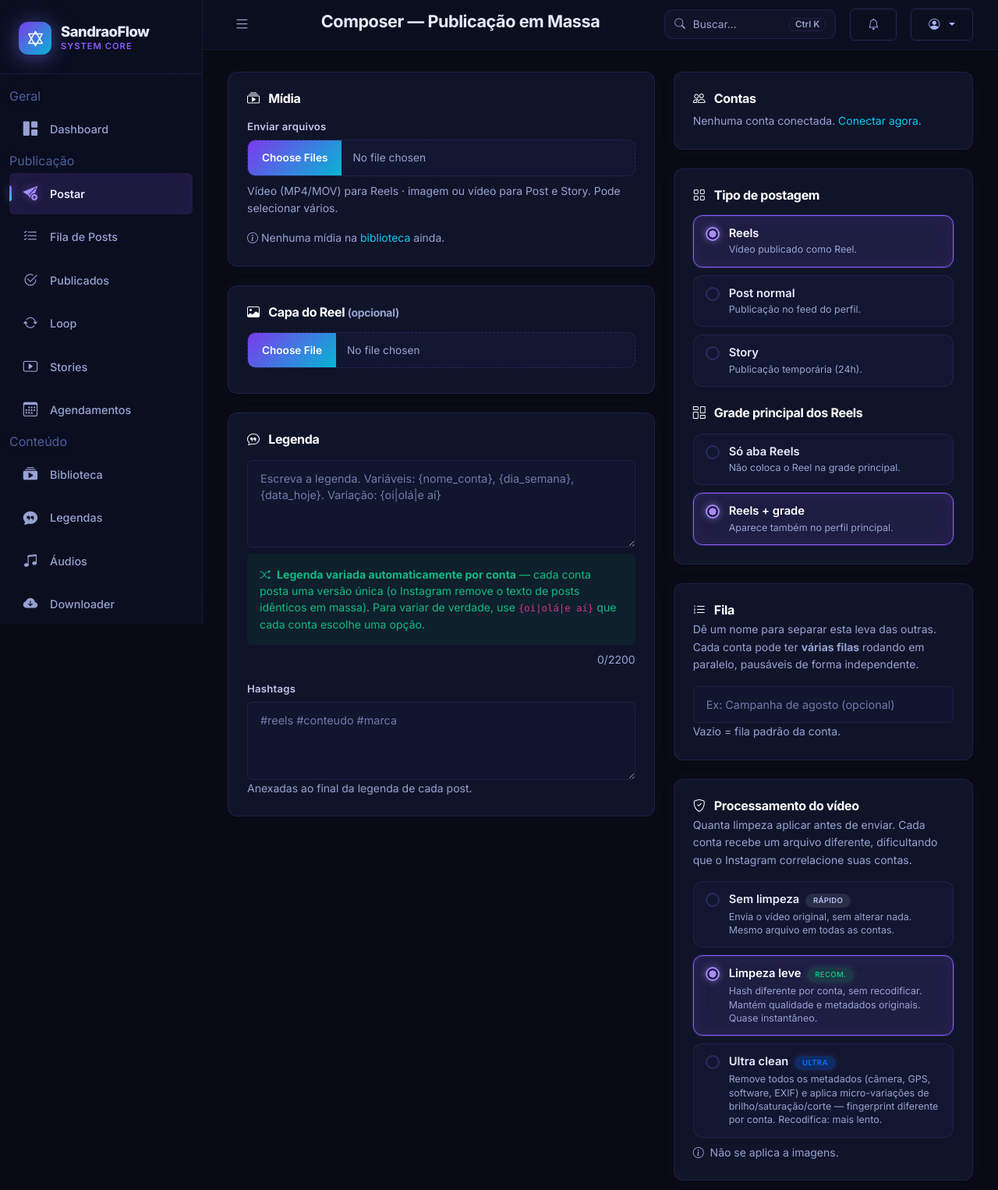
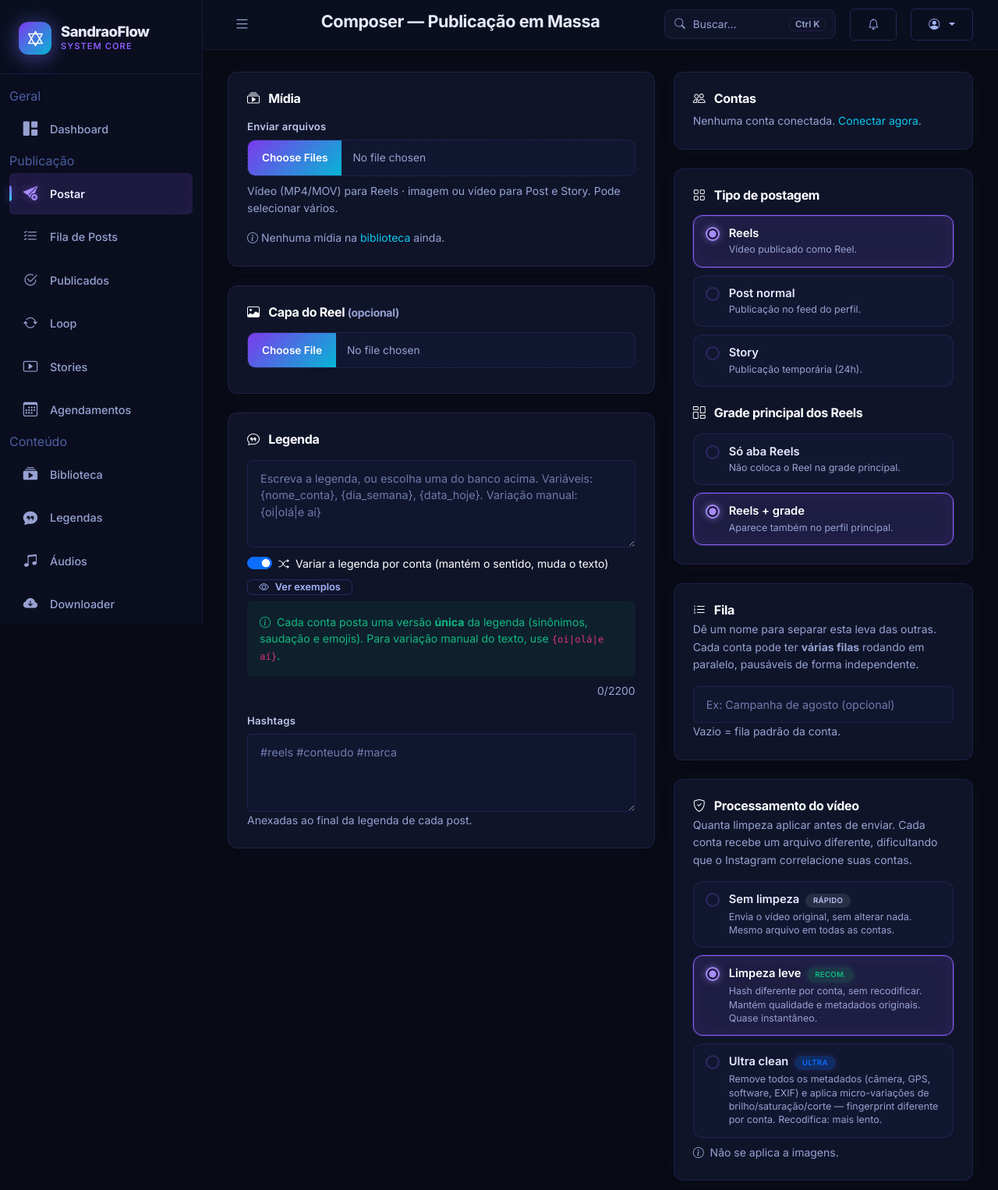
Before and after one commit to MuriloSCunha0/AutoInsta, a Django app: page /publisher/composer/ in a window 1280 px wide. Shown: the top 1526 px of the page at 78% size. Run offline with Django 5.2, Linux system fonts and the light colour scheme; the visitor is signed in with stand-in values (Sample User, id 1); data that the repository does not hold is empty; parts of the project's set-up code (start-up, migrations or seed data) failed here and were passed over; some libraries are stand-ins or nearby versions.

Commit message:
feat(legenda): variacao semantica local (sem IA) + banco de legendas no composer
Legenda identica em massa faz o IG remover o texto. Sem chave de IA, criei um
motor LOCAL de variacao que mantem o sentido: sinonimos PT-BR + saudacao + emoji
+ pontuacao, protegendo #hashtags/@mencoes/links, deterministico por conta.

- caption_utils.variar_semantica + variar_legenda(semantica=...).
- ScheduledPost.variar_auto (por campanha); aplicado no publish_reel.
- Composer: escolher legenda salva carrega o texto (editavel) + hashtags; toggle
  "variar por conta"; botao "Ver exemplos"; AVISO quando a legenda ja e muito
  usada (CAPTION_AVISO_USO) recomendando variar.
- Endpoints caption_info (texto+uso+exemplo) e variar_preview.

Co-Authored-By: Claude Opus 4.8 <noreply@anthropic.com>

```diff
--- a/apps/publisher/models.py
+++ b/apps/publisher/models.py
@@ -110,6 +110,10 @@ class ScheduledPost(models.Model):
     # respeita o que foi pedido (ex.: 30 em 30 min) em vez de um valor global.
     # 0 = usar o padrão global (MIN_INTERVALO_POST_MIN).
     interval_minutes = models.IntegerField(default=0)
+    # Variar a legenda automaticamente por conta na publicação (sinônimos/emoji/
+    # saudação mantendo o sentido). Cada conta posta um texto único -> reduz o
+    # gatilho de remoção da legenda pelo IG (texto idêntico em massa).
+    variar_auto = models.BooleanField(default=True)
     published_at = models.DateTimeField(null=True, blank=True)
     ig_media_id = models.CharField(max_length=100, blank=True)
     error_message = models.TextField(blank=True)
--- a/apps/publisher/tasks.py
+++ b/apps/publisher/tasks.py
@@ -395,7 +395,11 @@ def publish_reel(post_id):
         from django.conf import settings as _cfg_var
         if final_caption and getattr(_cfg_var, 'VARIAR_LEGENDAS', True):
             from apps.publisher.caption_utils import variar_legenda
-            final_caption = variar_legenda(final_caption, seed=f"{post.account_id}-{post.id}")
+            # A variação semântica (sinônimos/emoji/saudação) só entra se a
+            # campanha pediu (post.variar_auto); o spintax {a|b|c} vale sempre.
+            final_caption = variar_legenda(
+                final_caption, seed=f"{post.account_id}-{post.id}",
+                semantica=bool(getattr(post, 'variar_auto', True)))
 
         # Detecta imagem x vídeo pela extensão do arquivo.
         IMAGE_EXTS = ('.jpg', '.jpeg', '.png', '.webp')
--- a/apps/publisher/urls.py
+++ b/apps/publisher/urls.py
@@ -26,4 +26,6 @@ urlpatterns = [
     path('api/events/', views.api_events, name='api_events'),
     # Server-to-server: o braço envia mídia processada para o painel servir à Meta.
     path('internal/upload-media/', views.internal_upload_media, name='internal_upload_media'),
+    path('caption-info/<int:set_id>/', views.caption_info, name='caption_info'),
+    path('variar-preview/', views.variar_preview, name='variar_preview'),
 ]
--- a/apps/publisher/views.py
+++ b/apps/publisher/views.py
@@ -39,6 +39,38 @@ def internal_upload_media(request):
         for chunk in arquivo.chunks():
             out.write(chunk)
     return JsonResponse({'ok': True, 'relname': relname})
+
+
+@login_required
+def caption_info(request, set_id):
+    """Info de uma legenda salva para o composer: texto, hashtags, QUANTOS posts
+    já usam ela (para o aviso de 'muito usada') e um exemplo de variação."""
+    from django.conf import settings as _s
+    from apps.publisher.caption_utils import variar_legenda
+    cs = get_object_or_404(CaptionSet, id=set_id, owner=request.user)
+    cap = cs.captions.order_by('used_count').first()
+    text = (cap.text if cap else '') or ''
+    hashtags = (cap.hashtags if cap else '') or ''
+    uso = ScheduledPost.objects.filter(owner=request.user, caption_set=cs).count()
+    limite = getattr(_s, 'CAPTION_AVISO_USO', 10)
+    exemplo = variar_legenda(text, seed='preview-1', semantica=True) if text else ''
+    return JsonResponse({
+        'text': text, 'hashtags': hashtags, 'uso': uso,
+        'aviso': uso >= limite, 'limite': limite, 'exemplo': exemplo,
+    })
+
+
+@login_required
+@require_POST
+def variar_preview(request):
+    """Devolve 3 exemplos de variação de uma legenda escrita (para o usuário ver
+    como a variação automática mantém o sentido). Não salva nada."""
+    from apps.publisher.caption_utils import variar_legenda
+    texto = (request.POST.get('caption') or '').strip()
+    exemplos = ([variar_legenda(texto, seed=f'preview-{i}', semantica=True)
+                 for i in range(3)] if texto else [])
+    return JsonResponse({'exemplos': exemplos})
+
 
 @login_required
 def queue_list(request):
@@ -527,6 +559,9 @@ def _composer_submit(request):
     library_media_ids = request.POST.getlist('library_media')
     caption = (request.POST.get('caption') or '').strip()
     caption_set_id = request.POST.get('caption_set')
+    # Variar a legenda automaticamente por conta (checkbox marcado por padrão no
+    # form; desmarcado = campo ausente = não variar).
+    variar_auto = request.POST.get('variar_auto') == 'on'
     post_type = request.POST.get('post_type', 'REELS')
     cover_library_id = request.POST.get('cover_library')
 
@@ -755,6 +790,7 @@ def _composer_submit(request):
                 status='queued',
                 scheduled_for=when_dt,
                 interval_minutes=interval_minutes,
+                variar_auto=variar_auto,
                 **(story_cfg if post_type == 'STORY' else {}),
             )
             post.video_file.name = vname
--- a/config/settings.py
+++ b/config/settings.py
@@ -207,6 +207,12 @@ TETO_MAT_MEDIO = env.int("TETO_MAT_MEDIO", default=25)      # <5000 seg
 # Sincronização automática de saúde: nº de contas por rodada (a cada 15 min).
 # Menor = mais suave com a Meta; maior = ciclo completo mais rápido.
 HEALTH_SYNC_BATCH = env.int("HEALTH_SYNC_BATCH", default=12)
+# Variação automática (algoritmo local, sem IA) da legenda por conta: sinônimos
+# PT-BR + saudação + emoji + pontuação, mantendo o sentido. Deixa cada conta com
+# um texto único (legenda idêntica em massa é gatilho de remoção pelo IG).
+VARIAR_LEGENDA_SEMANTICA = env.bool("VARIAR_LEGENDA_SEMANTICA", default=True)
+# A partir de quantos posts usando a MESMA legenda o composer recomenda variar.
+CAPTION_AVISO_USO = env.int("CAPTION_AVISO_USO", default=10)
 # Posts atrasados além disso (horas) são EXPIRADOS em vez de publicados: quando a
 # conta volta (sync/reconexão), não sobe a fila antiga de uma vez (rajada de
 # conteúdo velho = spam). Também estabiliza os horários da fila.
--- a/templates/publisher/composer.html
+++ b/templates/publisher/composer.html
@@ -75,24 +75,45 @@
 
             <!-- Legenda -->
             <div class="card p-4">
-                <h6 class="text-white mb-3"><i class="bi bi-chat-quote text-purple me-2"></i> Legenda</h6>
+                <div class="d-flex justify-content-between align-items-center mb-3">
+                    <h6 class="text-white mb-0"><i class="bi bi-chat-quote text-purple me-2"></i> Legenda</h6>
+                    {% if caption_sets %}
+                    <select id="caption-set-select" name="caption_set" class="form-select form-select-sm text-white border-subtle w-auto" style="background: var(--bg-input);">
+                        <option value="">Banco de legendas…</option>
+                        {% for cs in caption_sets %}
+                        <option value="{{ cs.id }}">{{ cs.name }}</option>
+                        {% endfor %}
+                    </select>
+                    {% endif %}
+                </div>
                 <textarea name="caption" rows="4" maxlength="2200" id="caption-input"
                           class="form-control text-white border-subtle mb-2" style="background: var(--bg-input);"
-                          placeholder="Escreva a legenda. Variáveis: {nome_conta}, {dia_semana}, {data_hoje}. Variação: {oi|olá|e aí}"></textarea>
-                <div class="alert alert-success border-0 bg-success bg-opacity-10 text-success small mb-2" style="line-height:1.5">
-                    <i class="bi bi-shuffle me-1"></i> <strong>Legenda variada automaticamente por conta</strong> — cada conta posta uma versão única (o Instagram remove o texto de posts idênticos em massa). Para variar de verdade, use <code>{oi|olá|e aí}</code> que cada conta escolhe uma opção.
+                          placeholder="Escreva a legenda, ou escolha uma do banco acima. Variáveis: {nome_conta}, {dia_semana}, {data_hoje}. Variação manual: {oi|olá|e aí}"></textarea>
+
+                <!-- Aviso: legenda muito usada -->
+                <div id="caption-uso-aviso" class="alert alert-warning border-0 bg-warning bg-opacity-10 text-warning small mb-2" style="display:none; line-height:1.5">
+                    <i class="bi bi-exclamation-triangle me-1"></i> Essa legenda já foi usada em <strong><span id="caption-uso-n">0</span> posts</strong>. Postar o mesmo texto em massa faz o Instagram <strong>remover a legenda</strong>. Recomendamos variar automaticamente (mantendo o sentido).
                 </div>
-                <div class="d-flex justify-content-between align-items-center">
-                    <div>
-                        {% if caption_sets %}
-                        <select name="caption_set" class="form-select form-select-sm text-white border-subtle d-inline-block w-auto" style="background: var(--bg-input);">
-                            <option value="">Banco de legendas…</option>
-                            {% for cs in caption_sets %}
-                            <option value="{{ cs.id }}">{{ cs.name }}</option>
-                            {% endfor %}
-                        </select>
-                        {% endif %}
+
+                <!-- Variação automática -->
+                <div class="d-flex align-items-center justify-content-between flex-wrap gap-2 mb-2">
+                    <div class="form-check form-switch mb-0">
+                        <input class="form-check-input" type="checkbox" id="variar_auto" name="variar_auto" checked>
+                        <label class="form-check-label small text-white" for="variar_auto">
+                            <i class="bi bi-shuffle me-1 text-purple"></i> Variar a legenda por conta (mantém o sentido, muda o texto)
+                        </label>
                     </div>
+                    <button type="button" id="btn-ver-variacao" class="btn btn-sm btn-outline-secondary py-0">
+                        <i class="bi bi-eye"></i> Ver exemplos
+                    </button>
+                </div>
+                <div id="variacao-preview" class="small text-muted mb-2" style="display:none; background:var(--bg-input); border:1px solid var(--border-subtle); border-radius:8px; padding:8px 12px; line-height:1.6"></div>
+
+                <div class="alert alert-success border-0 bg-success bg-opacity-10 text-success small mb-0" style="line-height:1.5">
+                    <i class="bi bi-info-circle me-1"></i> Cada conta posta uma versão <strong>única</strong> da legenda (sinônimos, saudação e emojis). Para variação manual do texto, use <code>{oi|olá|e aí}</code>.
+                </div>
+
+                <div class="d-flex justify-content-end mt-2">
                     <small class="text-muted"><span id="caption-count">0</span>/2200</small>
                 </div>
 
@@ -101,7 +122,7 @@
                 </div>
 
                 <label class="form-label text-muted mt-3">Hashtags</label>
-                <textarea name="hashtags" rows="2" class="form-control text-white border-subtle"
+                <textarea name="hashtags" rows="2" id="hashtags-input" class="form-control text-white border-subtle"
                           style="background: var(--bg-input);" placeholder="#reels #conteudo #marca"></textarea>
                 <small class="text-muted">Anexadas ao final da legenda de cada post.</small>
             </div>
@@ -506,6 +527,55 @@
         caption.addEventListener('input', () => { captionCount.textContent = caption.value.length; });
     }
 
+    // ── Legenda: banco de legendas + aviso de uso + variar ──────────────────
+    const csrf = (document.querySelector('[name=csrfmiddlewaretoken]') || {}).value || '';
+    const setSel = document.getElementById('caption-set-select');
+    const hashtagsInput = document.getElementById('hashtags-input');
+    const usoAviso = document.getElementById('caption-uso-aviso');
+    const usoN = document.getElementById('caption-uso-n');
+    const variarAuto = document.getElementById('variar_auto');
+    const btnVer = document.getElementById('btn-ver-variacao');
+    const preview = document.getElementById('variacao-preview');
+
+    // Ao escolher uma legenda salva: carrega o texto (editável) + hashtags e,
+    // se ela já for muito usada, avisa e liga a variação automática.
+    if (setSel) {
+        setSel.addEventListener('change', () => {
+            const id = setSel.value;
+            if (usoAviso) usoAviso.style.display = 'none';
+            if (!id) return;
+            fetch(`/publisher/caption-info/${id}/`, {headers: {'X-Requested-With': 'XMLHttpRequest'}})
+                .then(r => r.json())
+                .then(d => {
+                    if (caption && d.text) { caption.value = d.text; if (captionCount) captionCount.textContent = caption.value.length; }
+                    if (hashtagsInput && d.hashtags) hashtagsInput.value = d.hashtags;
+                    if (d.aviso && usoAviso && usoN) {
+                        usoN.textContent = d.uso;
+                        usoAviso.style.display = '';
+                        if (variarAuto) variarAuto.checked = true;  // recomenda variar
+                    }
+                }).catch(() => {});
+        });
+    }
+
+    // Botão "Ver exemplos": mostra 3 variações do texto atual.
+    if (btnVer && preview) {
+        btnVer.addEventListener('click', () => {
+            const texto = (caption && caption.value || '').trim();
+            if (!texto) { preview.style.display = ''; preview.innerHTML = '<span class="text-warning">Escreva ou escolha uma legenda primeiro.</span>'; return; }
+            preview.style.display = '';
+            preview.innerHTML = '<i class="bi bi-hourglass-split"></i> Gerando exemplos…';
+            const fd = new FormData(); fd.append('caption', texto); fd.append('csrfmiddlewaretoken', csrf);
+            fetch('/publisher/variar-preview/', {method: 'POST', body: fd, headers: {'X-Requested-With': 'XMLHttpRequest'}})
+                .then(r => r.json())
+                .then(d => {
+                    if (!d.exemplos || !d.exemplos.length) { preview.innerHTML = '<span class="text-muted">Sem variação (legenda vazia).</span>'; return; }
+                    preview.innerHTML = '<div class="text-purple mb-1"><i class="bi bi-shuffle"></i> Exemplos de como cada conta vai postar:</div>' +
+                        d.exemplos.map(e => '<div class="mb-1">• ' + (e || '').replace(/</g,'&lt;') + '</div>').join('');
+                }).catch(() => { preview.innerHTML = '<span class="text-danger">Erro ao gerar exemplos.</span>'; });
+        });
+    }
+
     recount();
 })();
 </script>
```
Also changed, not shown: apps/publisher/caption_utils.py (+155 -9 lines), apps/publisher/migrations/0016_scheduledpost_variar_auto.py (added).
